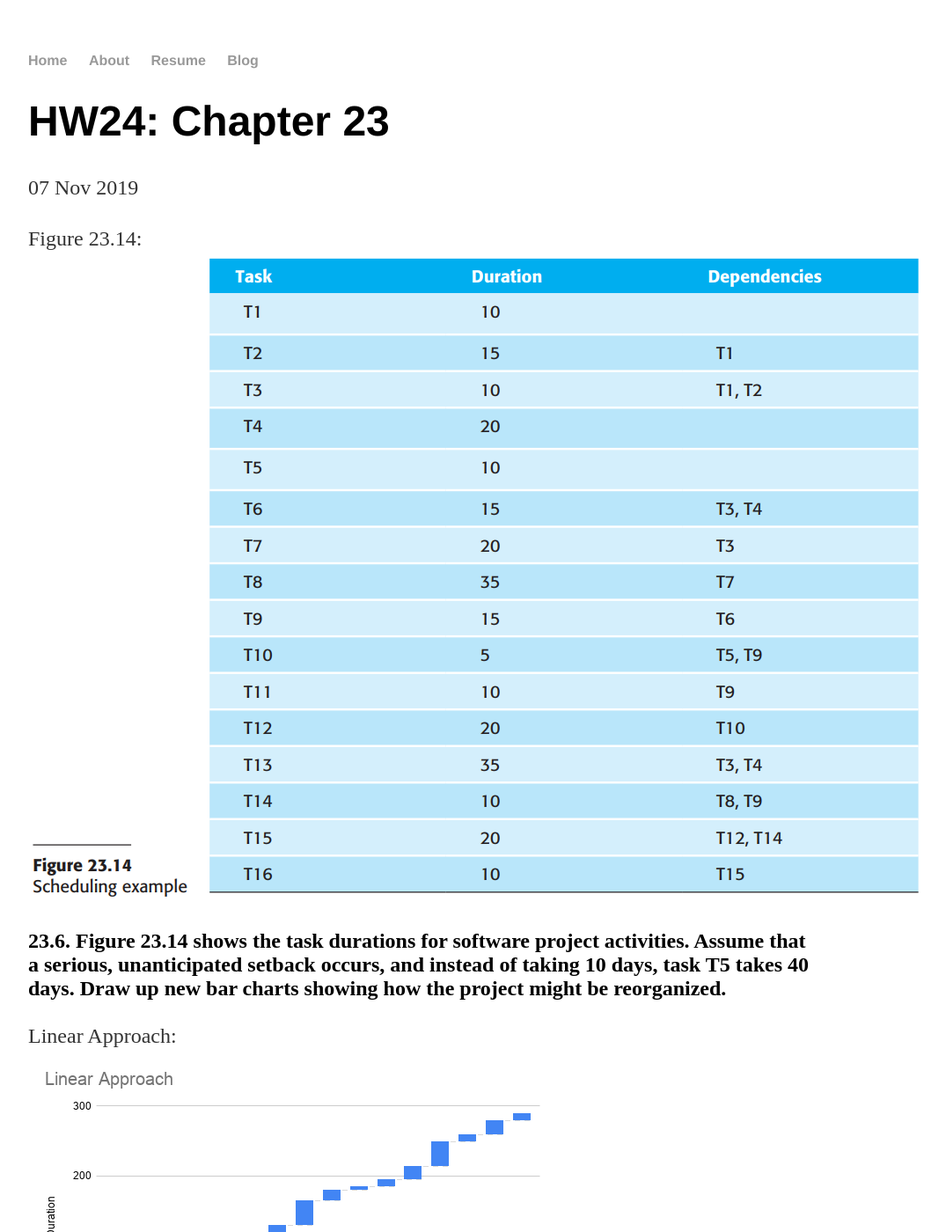
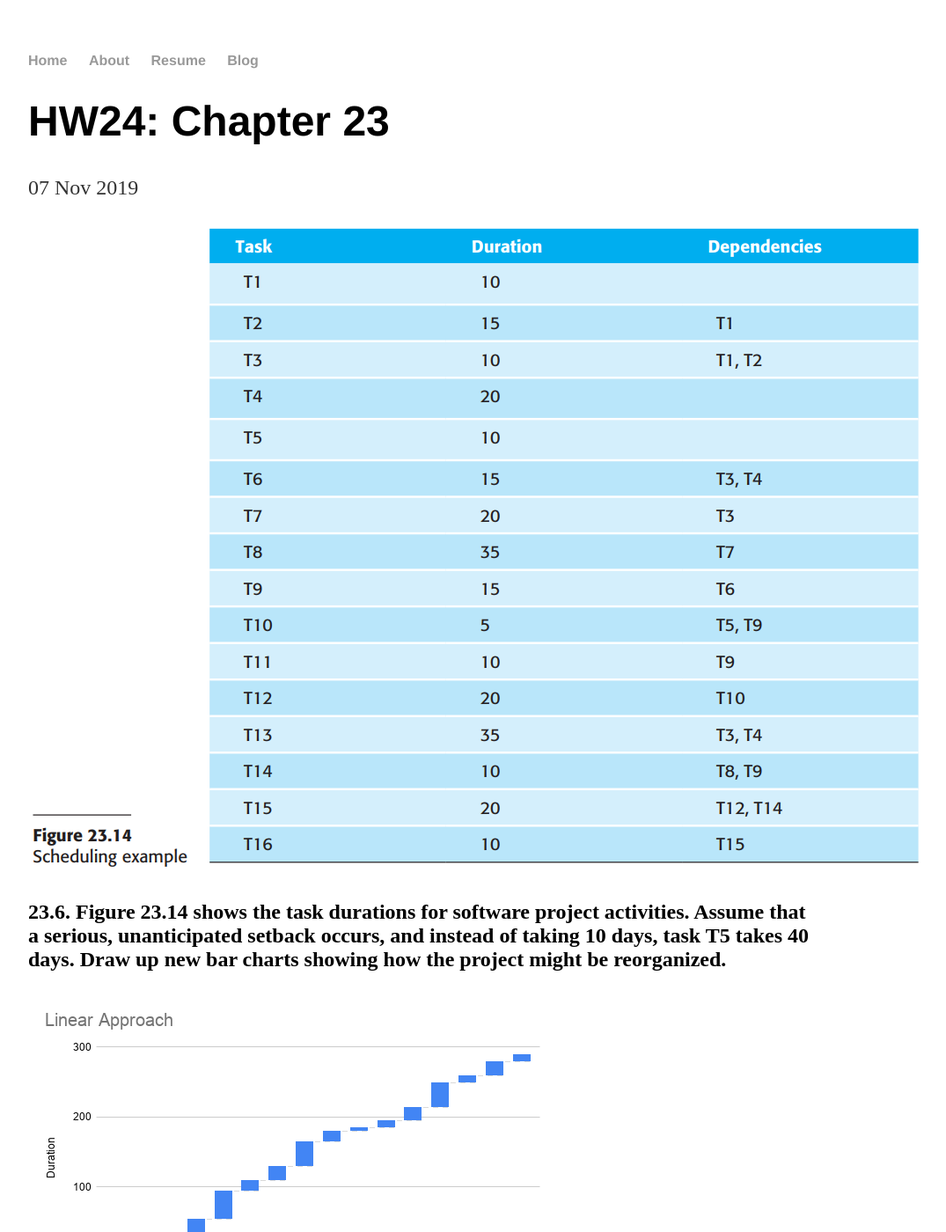
Before and after one commit to Quintuplin/quintuplin.github.io, a Jekyll site: the page built from _posts/2019-11-07-Chapter-23.md, in a window 1280 px wide and 1400 px high. Shown: the whole window at 88% size, without its empty margins (160-1235 px from the left). Built offline with Jekyll 4.4.1, drawn with Linux system fonts in a browser that asks for light colours; comment, search, counter and statistics services are not loaded.

Commit message:
Update 2019-11-07-Chapter-23.md

```diff
--- a/_posts/2019-11-07-Chapter-23.md
+++ b/_posts/2019-11-07-Chapter-23.md
@@ -4,23 +4,18 @@ title: "HW24: Chapter 23"
 date: 2019-11-07
 ---
 
-Figure 23.14:
 ![Figure 23.14]({{ site.url }}/assets/2019-11-07-Fig-23-14.png)
 
 ## 23.6. Figure 23.14 shows the task durations for software project activities. Assume that a serious, unanticipated setback occurs, and instead of taking 10 days, task T5 takes 40 days. Draw up new bar charts showing how the project might be reorganized.
 
-Linear Approach:
 ![Figure 23.14]({{ site.url }}/assets/2019-11-07-Linear-Approach.png)
 
 Assuming that the project is being done by one team approaching tasks in a linear fashion, there is no reorganization to be done. While T5 takes longer than expected, the project won't be getting completed any faster by moving things around. As we learned from *Mythical Man Month*, making changes to the team composition mid-project rarely has a positive effect. As such, it's really better to accept the 30 *time units* lost than risk losing more by changing the project setup further.
 
 That said, *if* the team was already split into two development groups, or could easily have it done so, then the distribution could look like this:
 
-Team 1:
 ![Team 1]({{ site.url }}/assets/2019-11-07-Team-1.png)
 
-
-Team 2:
 ![Team 2]({{ site.url }}/assets/2019-11-07-Team-2.png)
 
 Due to the dependencies allowing some leeway in terms of splitting into teams and parallelizing the work, this two-team model almost perfectly breaks the requirements into semi-independent groups. Note, however, the *semi*. This is for two reasons. First, because at the very end, T15 and T16 are quite linear, so at that time I merge the two groups to finish the project off. Secondly, and far more significantly, the teams are not *completely* independent because both teams work on things that the other team will eventually require. For instance, when Team 2 gets to T9, T6 will have to have been completed by Team 1 already. Scheduling-wise, Team 1 should have completed T6 a full 20 *time units* before Team 2 needs it, but if more delays occur in this project, the multi-team schedule will prove increasingly complicated to manage.
```
